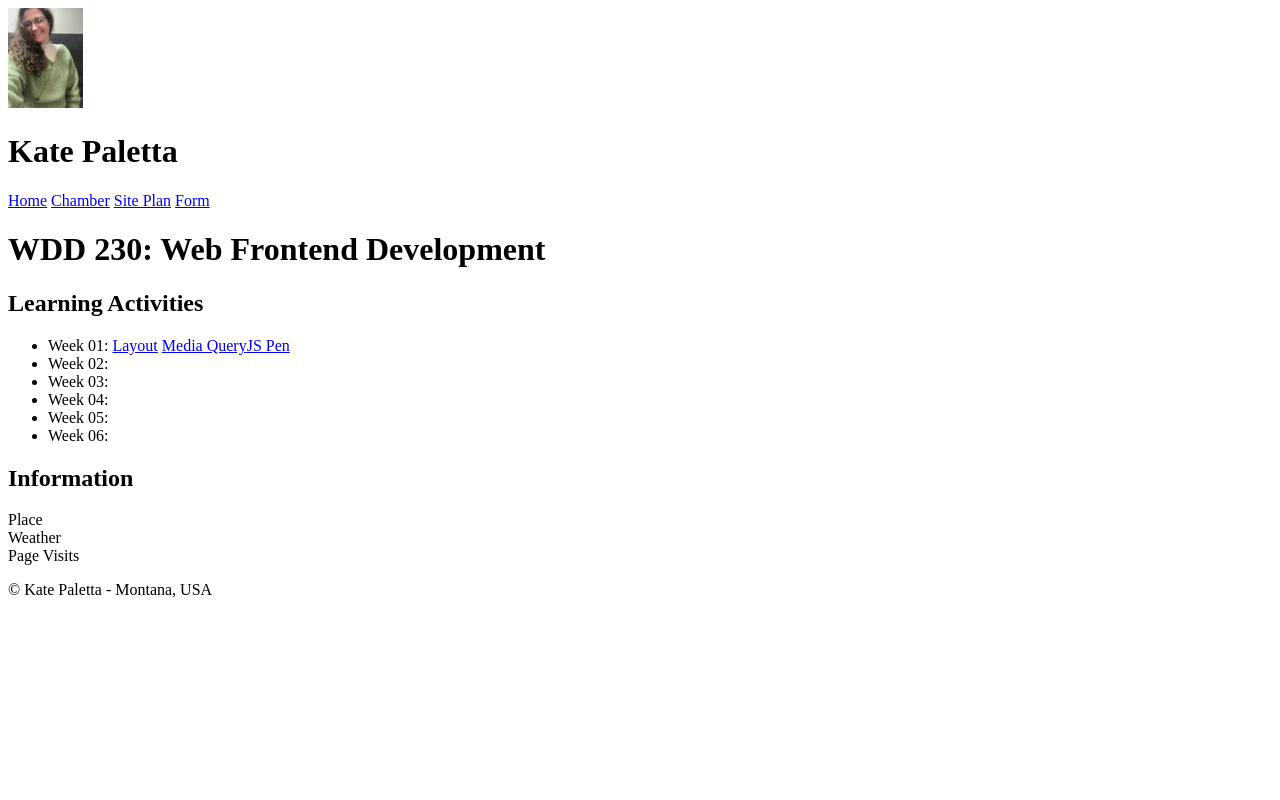
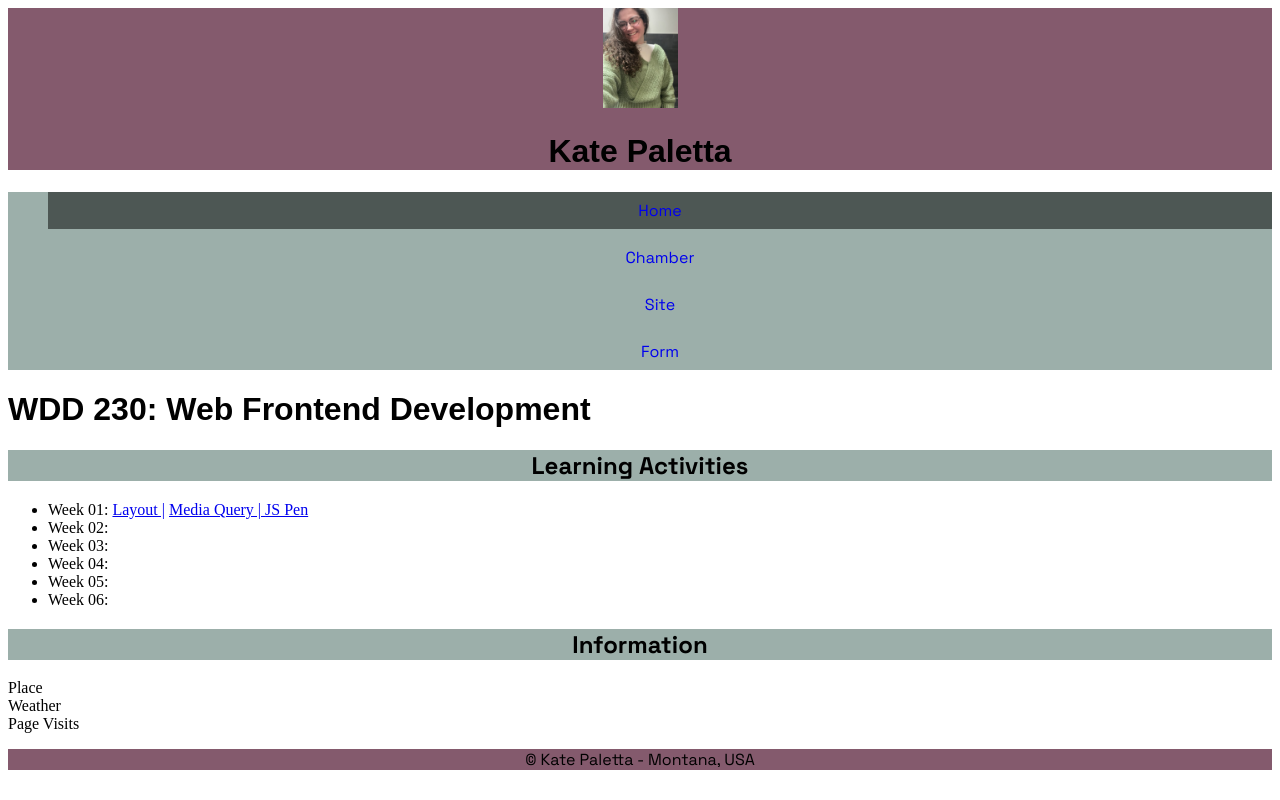
Before and after one commit to kate-paletta/wdd230-spring, a plain HTML site: page index.html in a window 1280 px wide. Drawn offline with Linux system fonts and the light colour scheme; a web font is replaced by a local one.

Commit message:
format, colors, font

```diff
--- a/index.html
+++ b/index.html
@@ -6,6 +6,8 @@
     <title>Kate Paletta - WDD 230 - Web Frontend Development</title>
     <meta name="author" content="Kate Paletta"/>
     <meta name="description" content="WDD230 Web Frontend Development - Kate Paletta course assignment portal"/>
+    <link rel="stylesheet" href="styles/base.css"/>
+    <link rel="stylesheet" href="styles/larger.css"/>
 
 </head>
 <body>
@@ -14,17 +16,19 @@
     <h1>Kate Paletta</h1>
 </header>
 <nav>
-    <a href="#">Home</a>
-    <a href="#">Chamber</a>
-    <a href="#">Site Plan</a>
-    <a href="#">Form</a>
+    <ul>
+        <li class="active"><a href="#">Home</a></li>
+        <li><a href="#">Chamber</a></li>
+        <li><a href="#">Site</a></li>
+        <li><a href="#">Form</a></li>
+    </ul>
 </nav>
 <main>
     <h1>WDD 230: Web Frontend Development</h1>
     <section class="card">
         <h2>Learning Activities</h2>
         <ul>
-            <li>Week 01: <a href="#">Layout</a> <a href="#">Media Query</a><a href="#">JS Pen</a></li>
+            <li>Week 01: <a href="#">Layout |</a> <a href="#">Media Query | </a><a href="#">JS Pen</a></li>
             <li>Week 02:</li>
             <li>Week 03:</li>
             <li>Week 04:</li>
--- a/styles/base.css
+++ b/styles/base.css
@@ -0,0 +1,43 @@
+@import url('https://fonts.googleapis.com/css2?family=Poetsen+One&display=swap');
+@import url('https://fonts.googleapis.com/css2?family=Poetsen+One&family=Space+Grotesk:wght@300..700&display=swap');
+
+h1 {
+    font-family: "Poetsen One", sans-serif;
+}
+header {
+    background-color: #845a6d;
+    text-align: center;
+}
+nav {
+    background-color: #9cafaa;
+}
+nav ul {
+    list-style-type: none;
+}
+nav a {
+    display: block;
+    margin-bottom: 10px;
+    text-align: center;
+    padding: .5rem;
+    text-decoration: none;
+    font-family: "Space Grotesk", sans-serif;
+}
+nav a:hover {
+    background-color: rgba(255,255,255, 0.2);
+}
+nav .active {
+    background-color: rgba(0,0,0,0.5);
+}
+section h2 {
+    text-align: center;
+}
+
+h2 {
+    background-color: #9cafaa;
+    font-family: "Space Grotesk", sans-serif;
+}
+footer {
+    background-color: #845a6d;
+    text-align: center;
+    font-family: "Space Grotesk", sans-serif;
+}
```
